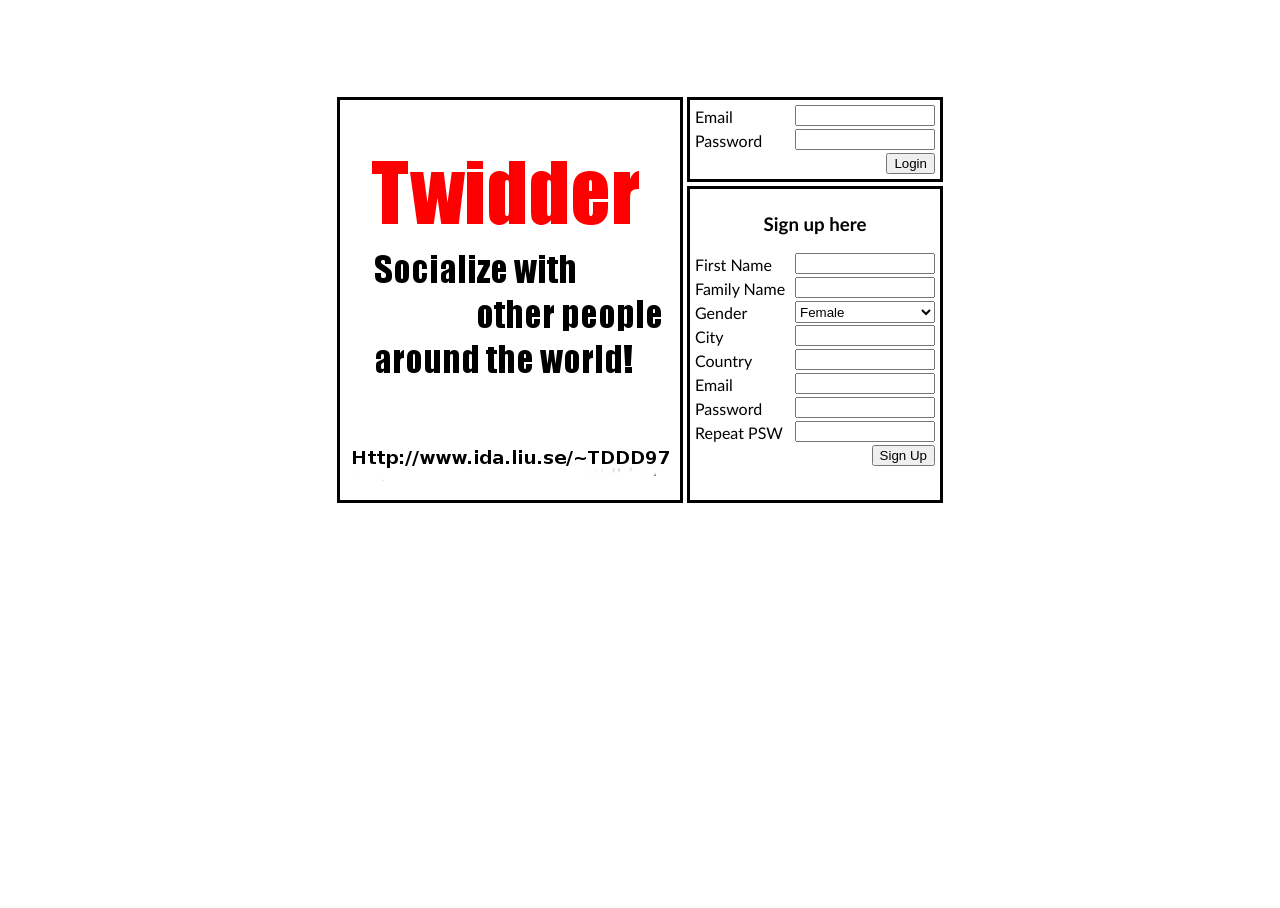
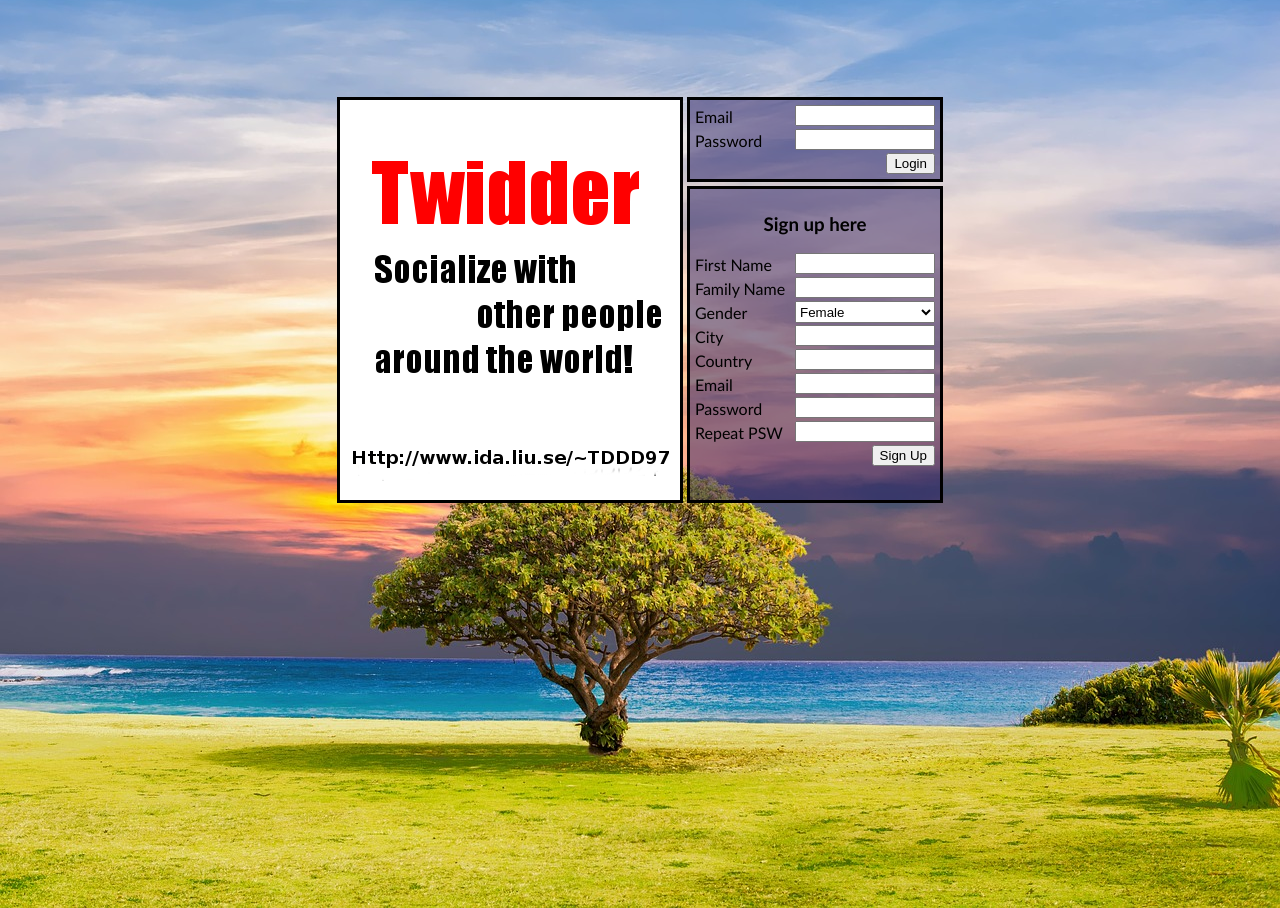
Before and after one commit to InspectorDeno/TDDD97, a plain HTML site: page Labb1/client.html in a window 1280 px wide. Drawn offline with Linux system fonts and the light colour scheme.

Commit message:
add background color <3

```diff
--- a/Labb1/client.css
+++ b/Labb1/client.css
@@ -1,7 +1,7 @@
 
 body {
     font-family: "Trebuchet MS";
-    background-image: url("Labb1/tree.jpg");
+    background-image: url("tree.jpg");
     height: 100%;
     background-position: bottom;
     background-repeat: no-repeat;
@@ -55,6 +55,7 @@ button{
     outline: 3px solid;
     margin-bottom: 10px;
     padding: 5px;
+    background-color: rgba(40, 30, 100, 0.5);
 }
 
 
@@ -64,4 +65,6 @@ button{
     flex-grow: 1;
     outline: 3px solid;
     padding: 5px;
+        background-color: rgba(40, 30, 100, 0.5);
+
 }
```
